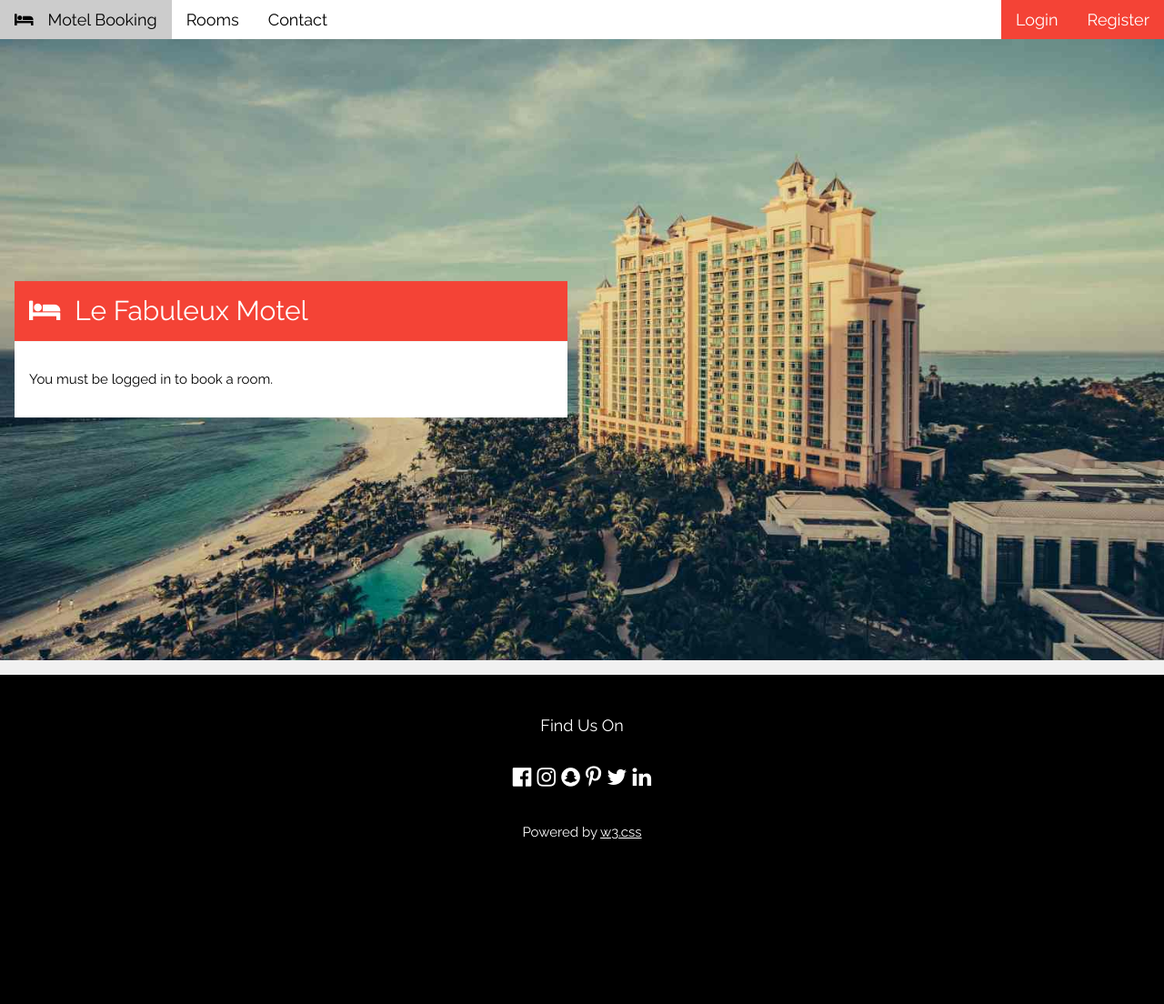
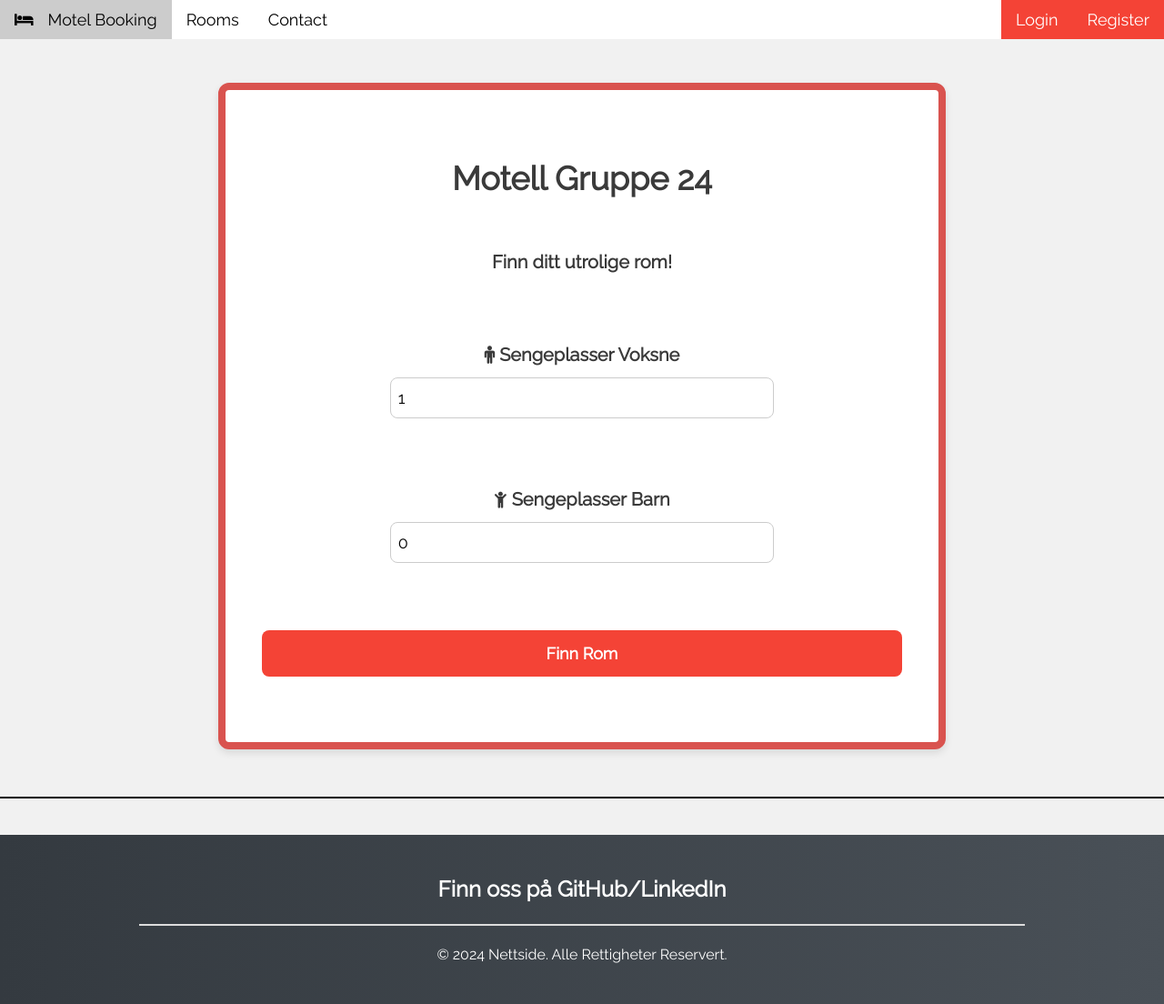
Before and after one commit to kristianvv/Motell-Gruppe-24, a PHP site: page /Motell-Gruppe-24/ in a window 1280 px wide. Shown: the whole page at 91% size. Before the commit the page ends 924 px from the top, so only its background shows below. Run offline with PHP 8.4, Linux system fonts and the light colour scheme; some libraries are stand-ins or nearby versions.

Commit message:
Fikset index.php og footer

```diff
--- a/includes/footer.php
+++ b/includes/footer.php
@@ -1,17 +1,58 @@
-<!-- includes/footer.php -->
-<footer class="w3-padding-32 w3-black w3-center w3-margin-top">
-    <h5>Find Us On</h5>
-    <div class="w3-xlarge w3-padding-16">
-        <i class="fa fa-facebook-official w3-hover-opacity"></i>
-        <i class="fa fa-instagram w3-hover-opacity"></i>
-        <i class="fa fa-snapchat w3-hover-opacity"></i>
-        <i class="fa fa-pinterest-p w3-hover-opacity"></i>
-        <i class="fa fa-twitter w3-hover-opacity"></i>
-        <i class="fa fa-linkedin w3-hover-opacity"></i>
-    </div>
-    <p>Powered by <a href="https://www.w3schools.com/w3css/default.asp" target="_blank" class="w3-hover-text-green">w3.css</a></p>
-</footer>
+<!DOCTYPE html>
+<html>
+<head>
+    <title>Your Website Title</title>
+    <link rel="stylesheet" href="w3.css">
+    <style>
+        html, body {
+            min-height: 100%;
+            margin: 0;
+        }
 
-<script src="https://maps.googleapis.com/maps/api/js?key=AIzaSyBu-916DdpKAjTmJNIgngS6HL_kDIKU0aU&callback=myMap"></script>
+        body {
+            display: flex;
+            flex-direction: column;
+        }
+
+        footer {
+            flex-shrink: 0;
+        }
+
+        /* Other styles */
+        footer {
+            background: linear-gradient(to right, #343a40, #495057);
+            color: #fff;
+            padding: 32px;
+            text-align: center;
+            margin-top: 20px;
+        }
+
+        footer h5 {
+            font-size: 24px;
+            font-weight: bold;
+            margin-bottom: 20px;
+        }
+
+        footer hr {
+            border: 1px solid #ddd;
+            max-width: 80%;
+            margin: 20px auto;
+        }
+
+        footer p {
+            font-size: 16px;
+            font-weight: lighter;
+            margin-bottom: 10px;
+        }
+    </style>
+</head>
+<body>
+    <footer>
+        <h5 style="font-size: 24px; font-weight: bold; margin-bottom: 20px;">Finn oss på GitHub/LinkedIn</h5>
+
+        <hr style="border: 1px solid #ddd; max-width: 80%; margin: 20px auto;">
+
+        <p style="font-size: 16px; font-weight: lighter; margin-bottom: 10px;">&copy; 2024 Nettside. Alle Rettigheter Reservert.</p>
+    </footer>
 </body>
 </html>
--- a/index.php
+++ b/index.php
@@ -1,65 +1,93 @@
-<?php include 'includes/navbar.php';?>
+<?php include 'includes/navbar.php'; ?>
 
-<!-- Header with background image -->
-<header class="w3-display-container w3-content" style="max-width:1500px;">
-    <img class="w3-image" src="./public/images/bg-hotel.jpg" alt="The Hotel" style="min-width:1000px" width="1500" height="800">
-    <div class="w3-display-left w3-padding w3-col l6 m8">
-        <div class="w3-container w3-red">
-            <h2><i class="fa fa-bed w3-margin-right"></i>Le Fabuleux Motel</h2>
+<header class="w3-display-container w3-content" style="max-width:1500px; border-radius: 8px;">
+    <!-- Valgfritt header bilde -->
+</header>
+
+<!-- Søkeskjema-seksjon med kortdesign -->
+<div class="w3-container w3-padding-32">
+    <div class="w3-card-4 w3-margin-top w3-round-large" style="max-width: 800px; margin: 0 auto; box-shadow: 0 4px 8px rgba(0, 0, 0, 0.1); border: 8px solid #d9534f; border-radius: 12px; padding: 40px; background-color: white;">
+        <div class="w3-container w3-center" style="padding: 20px;">
+            <h2 class="w3-text-dark-grey" style="font-size: 36px; font-weight: bold;">Motell Gruppe 24</h2>
+            <p class="w3-text-dark-grey" style="font-size: 20px; font-weight: bold;">
+                <br>Finn ditt utrolige rom!<br>
+            </p>
         </div>
-        <div class="w3-container w3-white w3-padding-16">
-            <?php if (isset($_SESSION['user_role'])): ?>
-                <form method="post" action="">
-                    <!-- Check-in, Check-out, and guest selection form -->
-                    <?php include 'includes/room_filter.php'; ?>
+        <form method="post" action="#rooms">
+            <!-- Sentralisering av feltene og justering av input-størrelse -->
+            <div class="w3-padding-32 w3-center">
+                <label for="adults" class="w3-text-dark-grey" style="font-size: 20px; font-weight: bold;"><i class="fa fa-male w3-text-dark-grey"></i> Sengeplasser Voksne</label>
+                <input class="w3-input w3-border w3-round-large" type="number" id="adults" name="adults" value="<?php echo htmlspecialchars($_POST['adults'] ?? 1); ?>" min="1" max="4" required style="padding: 8px; width: 60%; font-size: 18px; margin: 10px auto;">
+            </div>
+
+            <div class="w3-padding-32 w3-center">
+                <label for="children" class="w3-text-dark-grey" style="font-size: 20px; font-weight: bold;"><i class="fa fa-child w3-text-dark-grey"></i> Sengeplasser Barn</label>
+                <input class="w3-input w3-border w3-round-large" type="number" id="children" name="children" value="<?php echo htmlspecialchars($_POST['children'] ?? 0); ?>" min="0" max="4" required style="padding: 8px; width: 60%; font-size: 18px; margin: 10px auto;">
+            </div>
+
+            <div class="w3-padding-32 w3-center">
+                <button class="w3-button w3-block w3-red w3-large w3-round-large" type="submit" style="padding: 12px; font-weight: bold; font-size: 18px;">Finn Rom</button>
+            </div>
+
         </form>
-            <?php else: ?>
-                <p>You must be logged in to book a room.</p>
-            <?php endif; ?>
+
     </div>
 </div>
-</header>
 
-<!-- Room Cards Section -->
-<?php if ($_SERVER['REQUEST_METHOD'] == 'POST' && isset($_POST['adults'], $_POST['children'])): ?>
-<div class="w3-content" style="max-width:1532px;">
-    <div class="w3-container w3-margin-top" id="rooms">
-        <h3>Available Rooms</h3>
-        <p>Make yourself at home is our slogan. We offer the best beds in the industry. Sleep well and rest well.</p>
-    </div>
-    <div class="w3-row-padding w3-padding-16">
+<!-- Linje under 'Finn Rom' knappen -->
+<hr style="border: 1px solid #000000; margin: 20px 0;">
+
+<!-- Tilgjengelige Rom Seksjon -->
+<div id="rooms">
     <?php
+    # Sørg for at skjemaet er sendt og at input er tilgjengelig
+    if ($_SERVER['REQUEST_METHOD'] == 'POST' && isset($_POST['adults'], $_POST['children'])) {
+
         $adults = (int)$_POST['adults'];
         $children = (int)$_POST['children'];
 
-            // Room filtering logic
+        # Logikk for romfiltrering
         $rooms = [
-                ["id" => 1, "image" => "./public/images/enkeltrom.jpg", "title" => "Single Room", "price" => "$99", "description" => "Single bed, 15m2", "type" => "enkeltrom"],
-                ["id" => 2, "image" => "./public/images/dobbeltrom.jpg", "title" => "Double Room", "price" => "$149", "description" => "Queen-size bed, 25m2", "type" => "dobbeltrom"],
-                ["id" => 3, "image" => "./public/images/juniorsuite.jpg", "title" => "Junior Suite", "price" => "$199", "description" => "King-size bed, 40m2", "type" => "juniorsuite"]
+            ["id" => 1, "image" => "./public/images/enkeltrom.jpg", "title" => "'Enkeltrom", "description" => "Enkelt seng, 15m2", "type" => "enkeltrom"],
+            ["id" => 2, "image" => "./public/images/dobbeltrom.jpg", "title" => "Dobbeltrom", "description" => "Queen-size seng, 25m2", "type" => "dobbeltrom"],
+            ["id" => 3, "image" => "./public/images/juniorsuite.jpg", "title" => "Junior Suite", "description" => "King-size seng, 40m2", "type" => "juniorsuite"]
         ];
 
         $filtered_rooms = [];
 
-            if ($adults === 1 && $children <= 1) {
+        # Logikk for romfiltrering basert på voksne og barn
+        if ($adults === 1 && $children <= 0) {
+            # 1 voksen og 0 barn eller færre, vis kun enkeltrom
             $filtered_rooms = array_filter($rooms, fn($room) => $room['type'] === 'enkeltrom');
-            } elseif ($adults === 2 && $children <= 2) {
+        } elseif (($adults === 1 && $children >= 1) || ($adults === 2 && $children <= 2)) {
+            # 1 voksen og 2 barn eller 2 voksne og 2 barn, vis dobbeltrom eller juniorsuite
             $filtered_rooms = array_filter($rooms, fn($room) => in_array($room['type'], ['dobbeltrom', 'juniorsuite']));
         } elseif ($adults > 2 || $children > 2) {
+            # Mer enn 2 voksne eller barn, vis kun juniorsuite
             $filtered_rooms = array_filter($rooms, fn($room) => $room['type'] === 'juniorsuite');
         }
 
+        # Hvis ingen rom passer, vis en melding
         if (empty($filtered_rooms)) {
-                echo '<p>No rooms match your criteria. Please adjust your search.</p>';
+            echo '<p class="w3-text-red">Fant ingen rom som samsvarer med dine kriterier.</p>';
         } else {
+            # Inkluder romkort når du søker
+            echo '<div class="w3-row w3-row-padding">';
             foreach ($filtered_rooms as $room) {
                 include 'includes/room_card.php';
+            }
+            echo '</div>';
         }
     }
     ?>
 </div>
-</div>
-<?php endif; ?>
 
-<!-- Include the footer -->
 <?php include 'includes/footer.php'; ?>
+
+<script>
+// Auto scroll til rom etter søk
+document.querySelector('form').onsubmit = function() {
+    // Smooth scroll til romseksjonen
+    document.getElementById('rooms').scrollIntoView({behavior: 'smooth'});
+};
+</script>
```
Also changed, not shown: public/images/about.jpg (deleted), public/images/bg-hotel.jpg (deleted). Lines whose indentation alone changed are shown as unchanged.
